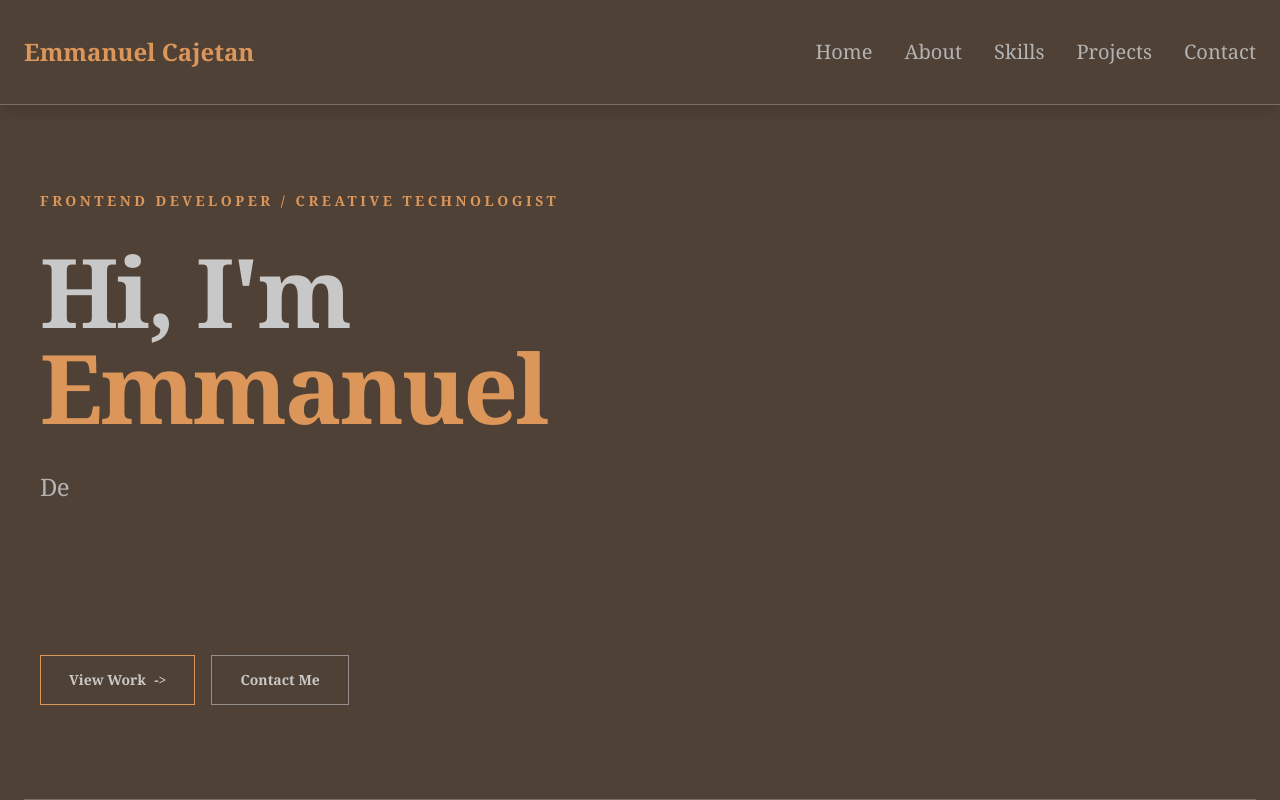
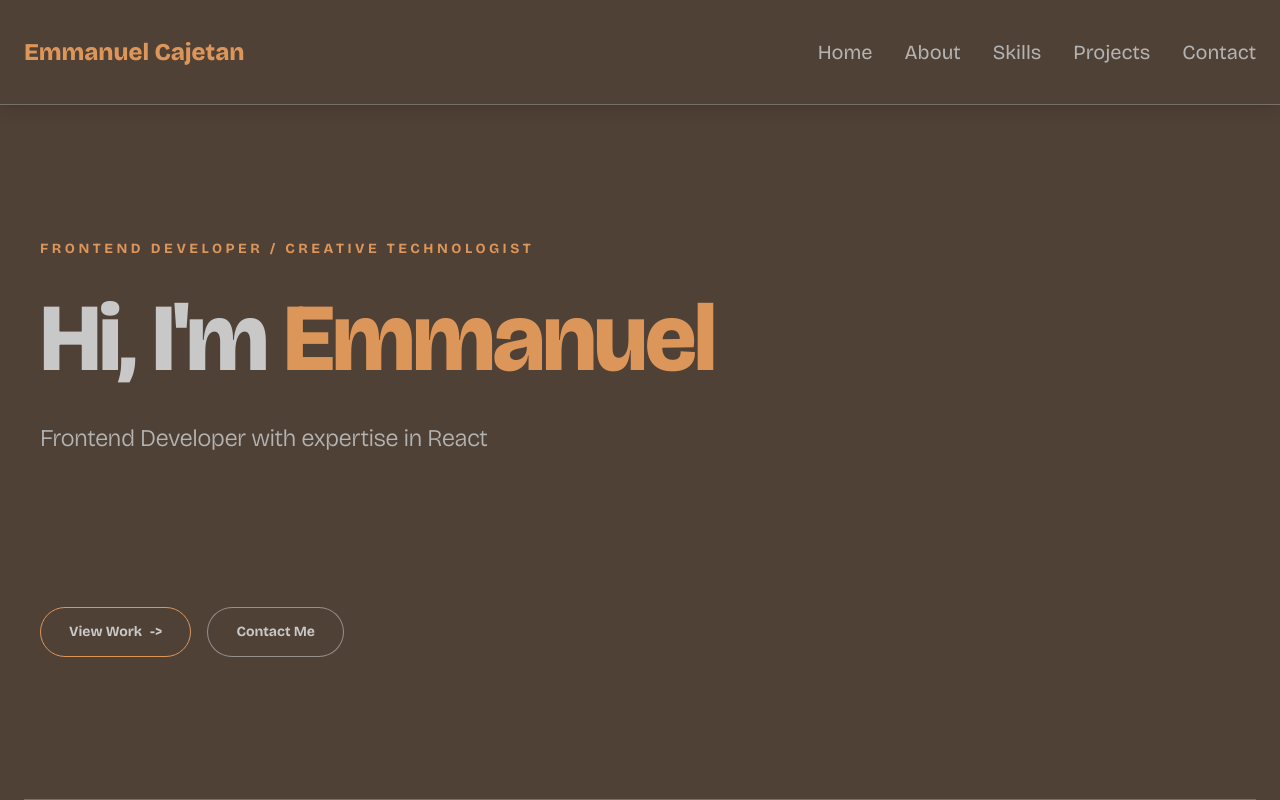
Before and after one commit to Cue-designs/Portfolio, a Next.js app: page / in a window 1280 px wide. Shown: the top 800 px of the page. Built offline with nearby package versions, Linux system fonts and the light colour scheme.

Commit message:
feat:added loader and  changed the font

```diff
--- a/components/About.tsx
+++ b/components/About.tsx
@@ -97,7 +97,7 @@ export default function About() {
         <img
           src={imageweb.src}
           alt="Futuristic abstract"
-          className="h-full w-full border border-border/40 object-cover opacity-70 shadow-2xl"
+          className="h-full w-full rounded-2xl border border-border/40 object-cover opacity-70 shadow-2xl"
         />
       </div>
     </section>
--- a/components/Header.tsx
+++ b/components/Header.tsx
@@ -52,7 +52,7 @@ export default function Header() {
             isMenuOpen ? "Close navigation menu" : "Open navigation menu"
           }
           onClick={() => setIsMenuOpen((isOpen) => !isOpen)}
-          className="inline-flex h-11 w-11 items-center justify-center border border-border/70 bg-ink text-paper transition hover:border-accent hover:text-accent lg:hidden"
+          className="inline-flex h-11 w-11 items-center justify-center rounded-full border border-border/70 bg-ink text-paper transition hover:border-accent hover:text-accent lg:hidden"
         >
           {isMenuOpen ? <X size={24} /> : <Menu size={24} />}
         </button>
--- a/components/Hero.tsx
+++ b/components/Hero.tsx
@@ -1,6 +1,6 @@
 "use client";
 
-import { useLayoutEffect, useRef } from "react";
+import { useRef } from "react";
 import gsap from "gsap";
 import TextType from "./TextType";
 
@@ -9,28 +9,15 @@ export default function Hero() {
 
   const texts = {
     content: [
-      "Frontend Developer with expertise in React,",
+      "Frontend Developer with expertise in React, Next and Supabase",
       "Dedicated to crafting high-performance,",
       "Scalable applications with a focus on user experience and clean code.",
       "Good with Tailwind CSS, TypeScript and modern web technologies.",
+      "Worked in collaborativ  setups and teams ",
     ],
     style:
       "mx-auto max-w-3xl text-lg font-light leading-relaxed text-muted md:text-2xl",
   };
-
-  useLayoutEffect(() => {
-    const ctx = gsap.context(() => {
-      gsap.from(".hero-elem", {
-        y: 40,
-        opacity: 0,
-        duration: 0.8,
-        stagger: 0.12,
-        ease: "power3.out",
-      });
-    }, sectionRef);
-
-    return () => ctx.revert();
-  }, []);
 
   const handleHover = (target: HTMLElement, scale: number) => {
     gsap.to(target, { scale, duration: 0.25, ease: "power2.out" });
@@ -48,14 +35,25 @@ export default function Hero() {
     >
       <div className="container relative z-10 mx-auto grid w-full grid-cols-1 items-center gap-12 lg:grid-cols-12">
         <div className="flex flex-col items-center space-y-8 text-center lg:col-span-8 lg:items-start lg:text-left">
-          <p className="hero-elem text-reveal text-sm font-bold uppercase tracking-[0.25em] text-accent">
+          <div className="overflow-hidden">
+            <p
+              data-hero-reveal
+              className="hero-elem text-reveal text-sm font-bold uppercase tracking-[0.25em] text-accent"
+            >
               Frontend developer / creative technologist
             </p>
-          <h1 className="hero-elem text-reveal text-5xl font-black tracking-tight text-paper sm:text-7xl xl:text-8xl">
+          </div>
+          <div className="overflow-hidden">
+            <h1
+              data-hero-reveal
+              className="hero-elem text-reveal text-5xl font-black tracking-tight text-paper sm:text-7xl xl:text-8xl"
+            >
               Hi, I&apos;m <span className="text-accent">Emmanuel</span>
             </h1>
+          </div>
 
-          <div className="hero-elem text-reveal min-h-[140px]">
+          <div className="min-h-[140px] overflow-hidden">
+            <div data-hero-reveal className="hero-elem text-reveal">
               <TextType
                 text={texts.content}
                 typingSpeed={60}
@@ -67,13 +65,18 @@ export default function Hero() {
                 className={texts.style}
               />
             </div>
+          </div>
 
-          <div className="hero-elem text-reveal flex flex-wrap justify-center gap-4 pt-4 lg:justify-start">
+          <div className="overflow-hidden">
+            <div
+              data-hero-reveal
+              className="hero-elem text-reveal flex flex-wrap justify-center gap-4 pt-4 lg:justify-start"
+            >
               <a
                 href="#projects"
                 onMouseEnter={(event) => handleHover(event.currentTarget, 1.02)}
                 onMouseLeave={(event) => handleHoverOut(event.currentTarget)}
-              className="inline-flex items-center gap-2 border border-accent bg-accent px-7 py-3.5 text-sm font-bold text-ink transition-colors hover:bg-sand"
+                className="inline-flex items-center gap-2 rounded-full border border-accent bg-accent px-7 py-3.5 text-sm font-bold text-ink transition-colors hover:bg-amber-500 hover:text-amber-800"
               >
                 View Work <span aria-hidden="true">-&gt;</span>
               </a>
@@ -81,13 +84,14 @@ export default function Hero() {
                 href="#contact"
                 onMouseEnter={(event) => handleHover(event.currentTarget, 1.02)}
                 onMouseLeave={(event) => handleHoverOut(event.currentTarget)}
-              className="border border-border/70 bg-ink px-7 py-3.5 text-sm font-bold text-paper transition-colors hover:border-accent hover:text-accent"
+                className="rounded-full border border-border/70 bg-ink px-7 py-3.5 text-sm font-bold text-paper transition-colors hover:border-accent hover:text-accent"
               >
                 Contact Me
               </a>
             </div>
           </div>
         </div>
+      </div>
     </section>
   );
 }
--- /dev/null
+++ b/components/OpeningLoader.tsx
@@ -0,0 +1,104 @@
+"use client";
+
+import { useGSAP } from "@gsap/react";
+import gsap from "gsap";
+import { useRef } from "react";
+
+const LOADER_DURATION = 0.9;
+
+export default function OpeningLoader() {
+  const loaderRef = useRef<HTMLDivElement>(null);
+
+  useGSAP(
+    () => {
+      const loader = loaderRef.current;
+      if (!loader) return;
+
+      document.body.style.overflow = "hidden";
+
+      const heroElements =
+        gsap.utils.toArray<HTMLElement>("[data-hero-reveal]");
+      const timeline = gsap.timeline({
+        defaults: { ease: "power4.out" },
+        onComplete: () => {
+          document.body.style.overflow = "auto";
+        },
+      });
+
+      timeline
+        .from("[data-loader-line]", {
+          yPercent: 120,
+          duration: LOADER_DURATION,
+          stagger: 0.12,
+        })
+        .to(
+          "[data-loader-progress]",
+          {
+            scaleX: 1,
+            duration: 1.8,
+            ease: "power2.inOut",
+          },
+          "-=0.35",
+        )
+        .to("[data-loader-line]", {
+          yPercent: -120,
+          duration: LOADER_DURATION,
+          delay: 0.45,
+          stagger: 0.08,
+          ease: "power4.inOut",
+        })
+        .to(loader, {
+          yPercent: -100,
+          duration: 1.1,
+          ease: "power4.inOut",
+        })
+        .from(
+          heroElements,
+          {
+            yPercent: 120,
+            duration: 0.85,
+            stagger: 0.1,
+            clearProps: "transform",
+          },
+          "-=0.35",
+        );
+    },
+    { scope: loaderRef },
+  );
+
+  return (
+    <div
+      ref={loaderRef}
+      className="fixed inset-0 z-[100] flex items-center justify-center bg-zinc-950"
+      aria-label="Loading portfolio"
+      role="status"
+    >
+      <div className="flex w-[min(28rem,calc(100%-3rem))] flex-col items-center gap-8">
+        <div className="flex items-center gap-3 overflow-hidden text-6xl tracking-tight text-white sm:text-8xl">
+          <span className="overflow-hidden">
+            <span data-loader-line className="font-alex-brush block mr-4">
+              Cue
+            </span>
+          </span>
+          <span className="overflow-hidden text-indigo-400">
+            <span data-loader-line className="font-alex-brush block mr-4">
+              dev
+            </span>
+          </span>
+        </div>
+        <div className="w-full space-y-3">
+          <div className="flex items-center justify-between font-bricolage-grotesque text-xs font-semibold uppercase tracking-[0.28em] text-zinc-400">
+            <span>Loading</span>
+            <span aria-hidden="true">01</span>
+          </div>
+          <div className="h-1 w-full overflow-hidden rounded-full bg-zinc-800">
+            <div
+              data-loader-progress
+              className="h-full w-full origin-left scale-x-0 rounded-full bg-indigo-400"
+            />
+          </div>
+        </div>
+      </div>
+    </div>
+  );
+}
--- a/components/Projects.tsx
+++ b/components/Projects.tsx
@@ -76,7 +76,7 @@ export default function Projects() {
             <img
               src={project.image.src}
               alt={project.name}
-              className="h-64 w-full border border-border/30 object-cover shadow-xl"
+              className="h-64 w-full rounded-xl border border-border/30 object-cover shadow-xl"
             />
             <div className="space-y-4">
               <h3 className="text-reveal text-3xl font-semibold text-accent">
@@ -87,7 +87,7 @@ export default function Projects() {
                 href="https://github.com/Cue-designs"
                 target="_blank"
                 rel="noreferrer"
-                className="text-reveal inline-flex items-center gap-2 text-accent transition-colors hover:text-sand"
+                className="text-reveal inline-flex items-center gap-2 rounded-full border border-border/40 px-4 py-2 text-sm font-semibold text-accent transition-colors hover:border-accent hover:text-sand"
               >
                 View Project <ExternalLink size={18} />
               </a>
--- a/package.json
+++ b/package.json
@@ -10,6 +10,7 @@
   },
   "dependencies": {
     "gsap": "^3.15.0",
+    "@gsap/react": "^2.1.2",
     "lucide-react": "^0.575.0",
     "next": "^15.3.3",
     "react": "^19.2.0",
--- a/src/app/globals.css
+++ b/src/app/globals.css
@@ -76,7 +76,15 @@ body {
   min-height: 100vh;
   background: var(--ink);
   color: var(--paper);
-  font-family: Georgia, "Times New Roman", serif;
+  font-family: var(--font-bricolage-grotesque), sans-serif;
+}
+
+.font-alex-brush {
+  font-family: var(--font-alex-brush), cursive;
+}
+
+.font-bricolage-grotesque {
+  font-family: var(--font-bricolage-grotesque), sans-serif;
 }
 
 * {
@@ -89,6 +97,7 @@ body {
 }
 
 .card-motion {
+  border-radius: 1rem;
   transition:
     transform 250ms ease,
     border-color 250ms ease,
@@ -99,6 +108,12 @@ body {
   transform: translateY(-6px);
   border-color: var(--accent);
   box-shadow: 0 18px 36px rgb(80 65 54 / 35%);
+}
+
+a:focus-visible,
+button:focus-visible {
+  outline: 2px solid var(--accent);
+  outline-offset: 4px;
 }
 
 @media (prefers-reduced-motion: reduce) {
--- a/src/app/layout.tsx
+++ b/src/app/layout.tsx
@@ -1,5 +1,17 @@
 import "./globals.css";
+import { Alex_Brush, Bricolage_Grotesque } from "next/font/google";
 import type { Metadata } from "next";
+
+const alexBrush = Alex_Brush({
+  subsets: ["latin"],
+  weight: "400",
+  variable: "--font-alex-brush",
+});
+
+const bricolageGrotesque = Bricolage_Grotesque({
+  subsets: ["latin"],
+  variable: "--font-bricolage-grotesque",
+});
 
 export const metadata: Metadata = {
   title: "Emmanuel Cajetan | Portfolio",
@@ -13,7 +25,9 @@ export default function RootLayout({
 }) {
   return (
     <html lang="en">
-      <body>{children}</body>
+      <body className={`${alexBrush.variable} ${bricolageGrotesque.variable}`}>
+        {children}
+      </body>
     </html>
   );
 }
--- a/src/app/page.tsx
+++ b/src/app/page.tsx
@@ -3,6 +3,7 @@ import Contact from "@/components/Contact";
 import Footer from "@/components/Footer";
 import Header from "@/components/Header";
 import Hero from "@/components/Hero";
+import OpeningLoader from "@/components/OpeningLoader";
 import Projects from "@/components/Projects";
 import Skills from "@/components/Skills";
 
@@ -12,6 +13,7 @@ export default function HomePage() {
       className="min-h-screen overflow-hidden bg-ink text-paper"
       style={{ width: "100%", height: "auto", position: "relative" }}
     >
+      <OpeningLoader />
       <Header />
       <main className="mx-auto max-w-7xl space-y-32 px-6 py-16 pt-24">
         <Hero />
```
Also changed, not shown: components/Footer.tsx (+4 -4 lines), components/Skills.tsx (+21 -2 lines), 1 other file (tests, documents, lock files or other folders). Lines whose indentation alone changed are shown as unchanged.
